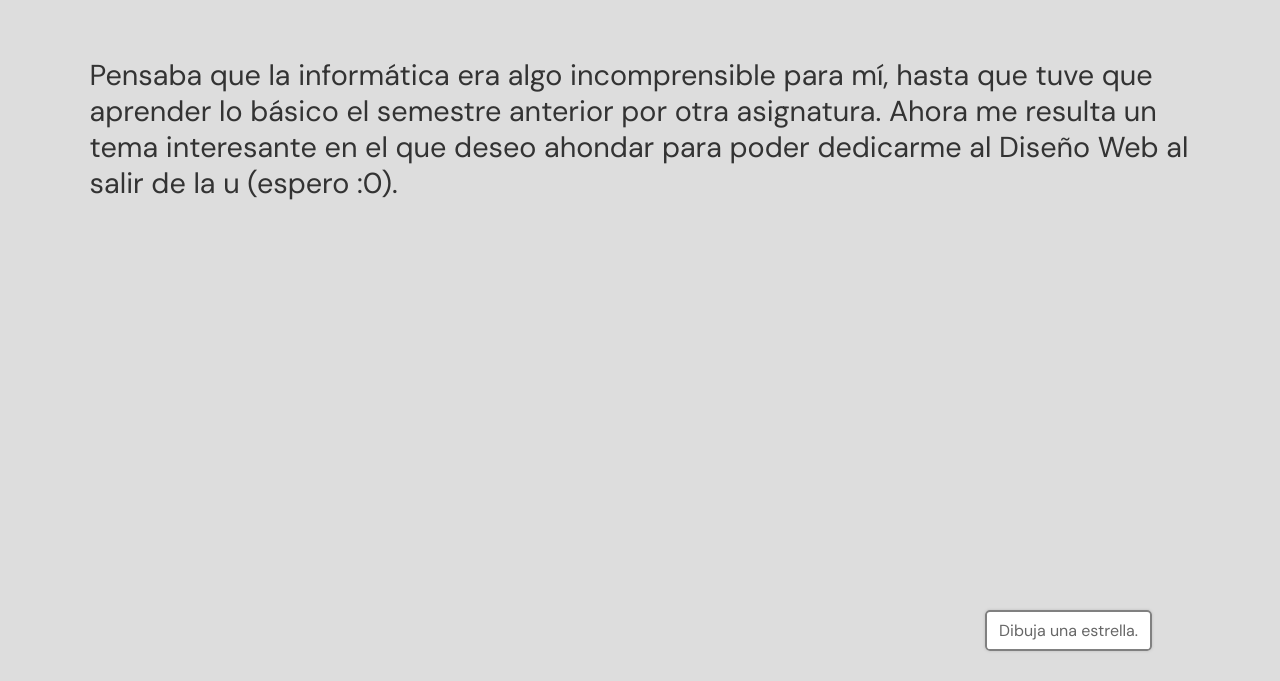
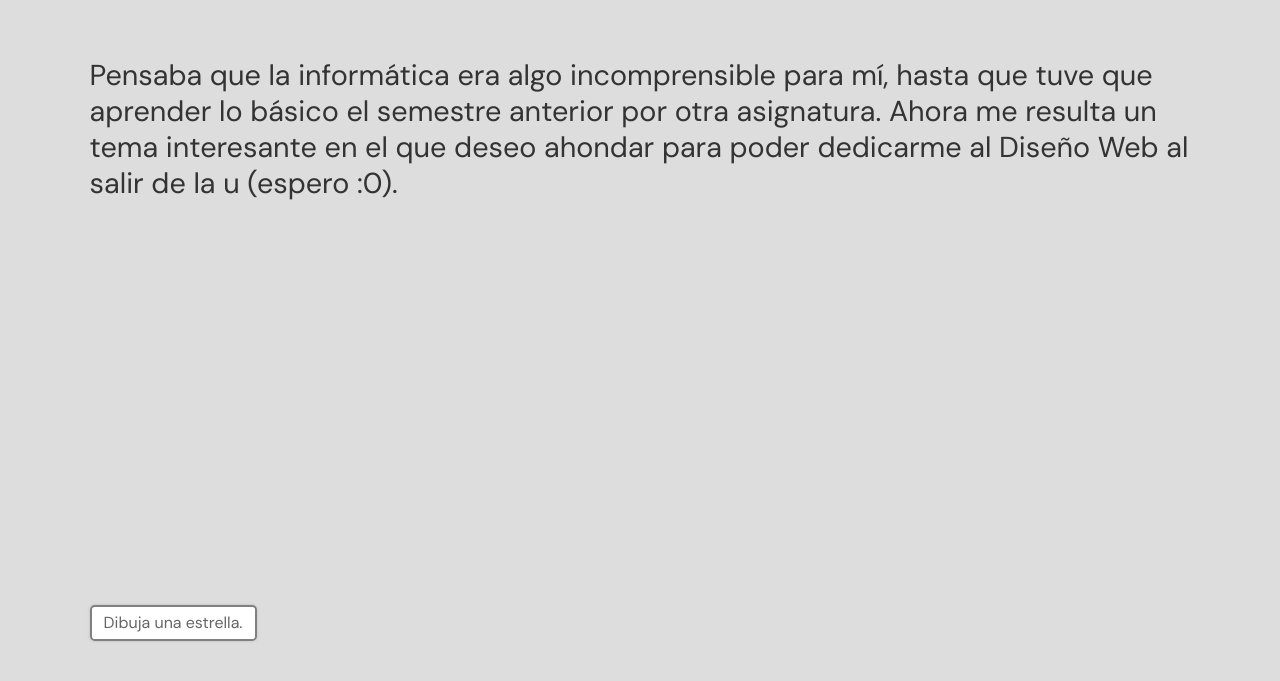
Before and after one commit to Catari02/diagnostico-sesion-03, a plain HTML site: page index.html in a window 1280 px wide. Shown: the part 119-800 px from the top of the page. Drawn offline with nearby package versions, Linux system fonts and the light colour scheme.

Commit message:
Update style.css

```diff
--- a/style.css
+++ b/style.css
@@ -45,7 +45,10 @@ main p{
 footer {
     position: absolute;
     bottom: 0;
-    text-align: right;
+    display: flex;
+    flex-direction: row;
+    justify-content: space-between;
+    align-items: center;
 }
 
 footer a {
```
